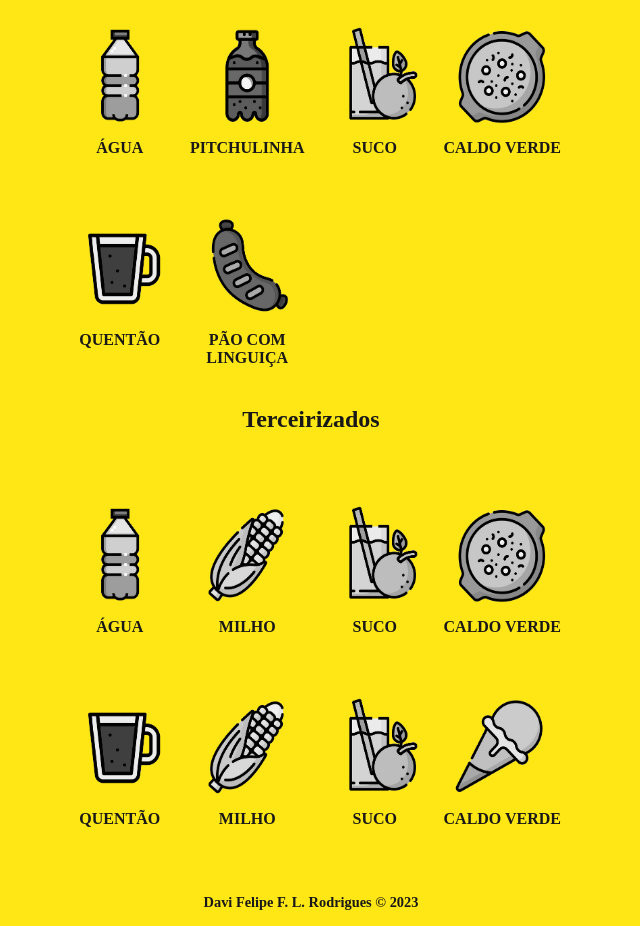
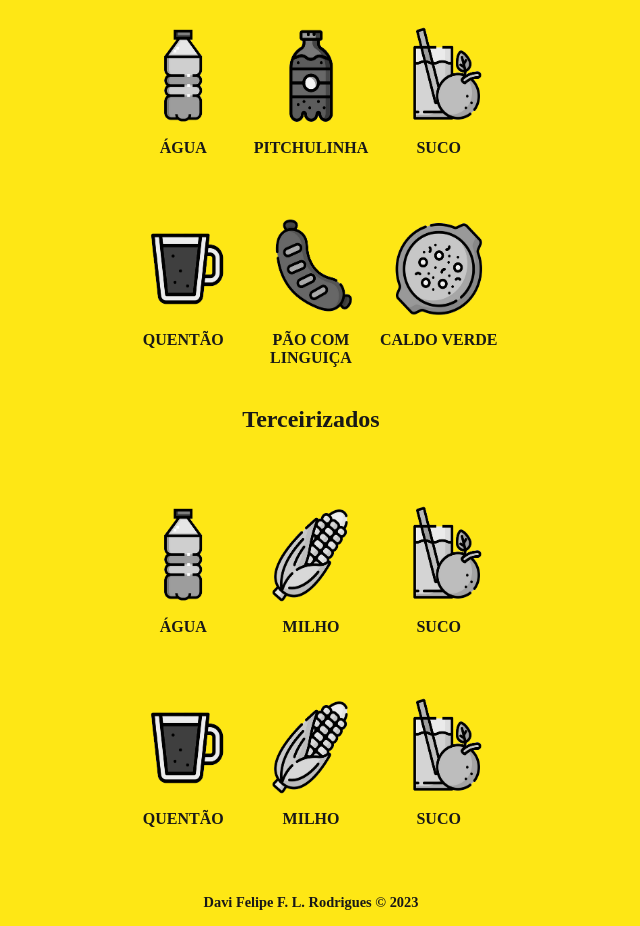
Before and after one commit to davifelipef/june_party_calculator, a plain HTML site: page index.html in a window 1280 px wide. Shown: the part 311-1237 px from the top of the page, without its empty margins (329-969 px from the left). Drawn offline with Linux system fonts and the light colour scheme.

Commit message:
Update index.html

```diff
--- a/index.html
+++ b/index.html
@@ -49,9 +49,6 @@
                         <img src="src/juice.png" class="image" data-value="2.00" onclick="changeColor(this)">
                         <div class="caption" id="corn">SUCO</div>
                     </div>
-                </div>
-                <!-- Column 2 -->
-                <div class="column">
                     <div class="item">
                         <img src="src/green-soup.png" class="image" data-value="8.00" onclick="changeColor(this)">
                         <div class="caption" id="ice-cream">CALDO VERDE</div>
@@ -94,17 +91,6 @@
                         <div class="caption" id="corn">SUCO</div>
                     </div>
                 </div>
-                <!-- Column 4 -->
-                <div class="column">
-                    <div class="item">
-                        <img src="src/green-soup.png" class="image" data-value="8.00" onclick="changeColor(this)">
-                        <div class="caption" id="ice-cream">CALDO VERDE</div>
-                    </div>
-                    <div class="item">
-                        <img src="src/ice-cream.png" class="image" data-value="8.00" onclick="changeColor(this)">
-                        <div class="caption" id="ice-cream">CALDO VERDE</div>
-                    </div>
-                </div>
             </div>
         </div>
         <footer>Davi Felipe F. L. Rodrigues © 2023</footer>
```
